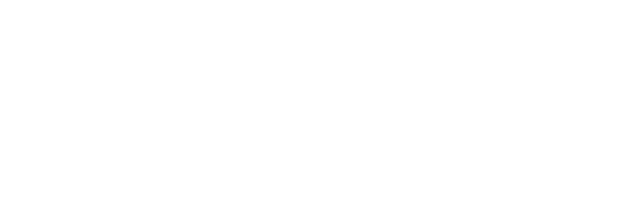
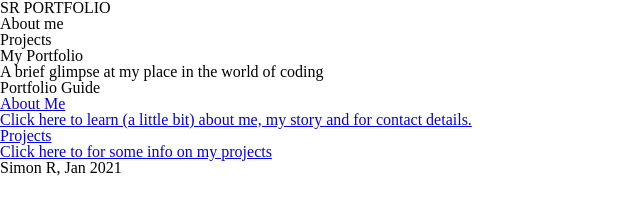
Before and after one commit to simonaus/portfolio-homepage, a plain HTML site: page index.html in a window 1280 px wide. Shown: the whole page, without its empty margins (0-640 px from the left). Drawn offline with Linux system fonts and the light colour scheme.

Commit message:
Make index.html outline, add script.js

```diff
--- a/index.html
+++ b/index.html
@@ -9,13 +9,35 @@
   </head>
   <body>
     <header>
-
+      <div class="logo">SR PORTFOLIO</div>
+      <nav>
+        <p>About me</p>
+        <p>Projects</p>
+      </nav>
     </header>
     <main>
-
+      <h1>My Portfolio</h1>
+      <h3>A brief glimpse at my place in the world of coding</h3>
+      <section>
+        <h2>Portfolio Guide</h2>
+        <div class="guide">
+          <a href="#">
+            <div class="guide-item">
+              <h3>About Me</h3>
+              <p>Click here to learn (a little bit) about me, my story and for contact details.</p>
+            </div>
+          </a>
+          <a href="#">
+            <div class="guide-item">
+              <h3>Projects</h3>
+              <p>Click here to for some info on my projects</p>
+            </div>
+          </a>
+        </div>
+      </section>
     </main>
     <footer>
-
+      <p class="footer">Simon R, Jan 2021</p>
     </footer>
   </body>
 </html>
```
Also changed, not shown: script.js (added).
